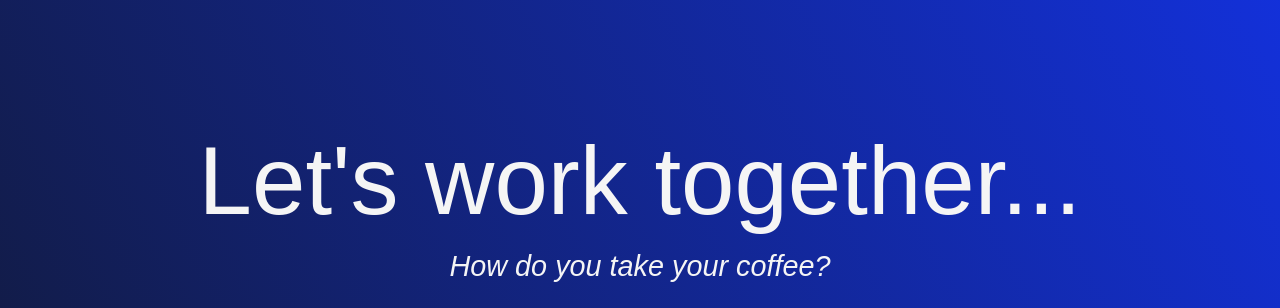
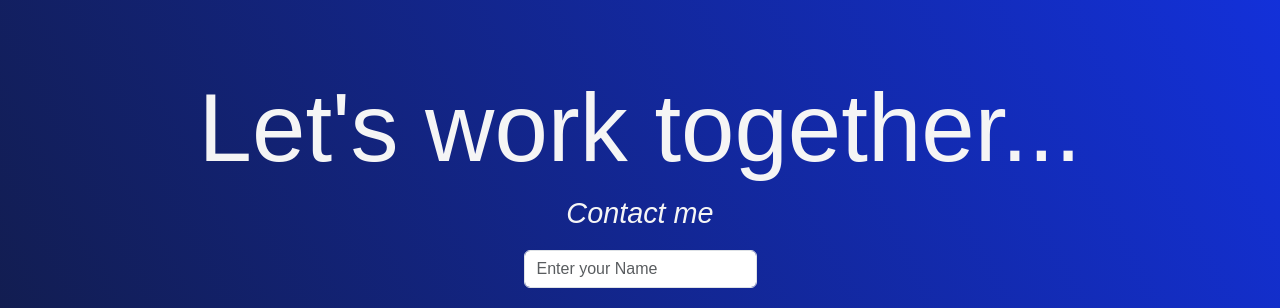
Before and after one commit to saiyskr/Portfolio-react, a React (Create React App) app: page / in a window 1280 px wide. Shown: the part 2454-2762 px from the top of the page. Built offline with nearby package versions, Linux system fonts and the light colour scheme.

Commit message:
added email service

```diff
--- a/package.json
+++ b/package.json
@@ -4,6 +4,7 @@
   "version": "0.1.0",
   "private": true,
   "dependencies": {
+    "@emailjs/browser": "^3.11.0",
     "@fortawesome/fontawesome-free": "^6.5.1",
     "@testing-library/jest-dom": "^5.17.0",
     "@testing-library/react": "^13.4.0",
--- a/src/App.css
+++ b/src/App.css
@@ -190,7 +190,7 @@ nav a {
   align-items: center;
   text-align: center;
   width: 100%;
-  height: 80vh;
+  height: 100vh;
   padding: 0 2rem;
   /* background: var(--main-gray) !important; */
   font-family: 'Poppins', sans-serif;
@@ -222,7 +222,8 @@ nav a {
   justify-content: center;
   width: 100%;
   max-width: 980px;
-  margin-top: 4rem;
+  padding-top: 4rem;
+  /* padding-bottom: 1rem; */
   flex-wrap: wrap;
 }
 
@@ -252,7 +253,7 @@ nav a {
   text-align: center;
   padding: 10rem 2rem;
   background-color: #000;
-  background-image: linear-gradient(62deg, #29194d 0%, #23083d 100%);
+  background-image: linear-gradient(62deg, #2c194d 0%, #23083d 100%);
 }
 .home-section{
   display: flex;
@@ -280,7 +281,15 @@ nav a {
   /* background-color: #000;
   background-image: linear-gradient(62deg, #3a3d40 0%, #181719 100%); */
   background-color: #000;
-  background-image: linear-gradient(62deg, #3a3d40 0%, #181719 100%);
+  background-image: linear-gradient(62deg, #214971 0%, #091e5d 100%);
   padding-top: 200px;
   padding-bottom: 200px;
 }
+.email-form{
+  font-size: medium;
+}
+.error {
+  color: red;
+  font-size: 14px;
+  margin-top: 5px;
+}
--- a/src/Contact.js
+++ b/src/Contact.js
@@ -1,30 +1,132 @@
+import React, { useRef, useState } from 'react';
+import emailjs from '@emailjs/browser';
 
-function Contact(){
-    return(
-      //   <div className='full-screen-text section-4' id = "contact">
-      //   <h4>Contact Me</h4>
+function Contact() {
+  const form = useRef();
+  const [loading, setLoading] = useState(false);
+  const [formData, setFormData] = useState({
+    name: '',
+    email: '',
+    message: '',
+  });
+  const [errors, setErrors] = useState({});
 
-      //     <strong><i className="fas fa-envelope bigger-icon"></i> :</strong>
-      //     <a href="mailto:syeruva2@buffalo.edu"><span>syeruva2@buffalo.edu</span></a>
+  const validateForm = () => {
+    let isValid = true;
+    const newErrors = {};
 
-      //     <strong><i className="fas fa-phone bigger-icon"></i> :</strong>
-      //     <a href="tel:+17169397219"><span>+1 (716) 939-7219</span></a>
+    // Validate name
+    if (!formData.name.trim()) {
+      isValid = false;
+      newErrors.name = 'Name is required';
+    }
 
-      //     <strong><i className="fab fa-linkedin bigger-icon"></i> :</strong>
-      //     <a href="https://www.linkedin.com/in/saikiranreddyy/" target="_blank" rel="noopener noreferrer"><span>LinkedIn Profile</span></a>
+    // Validate email
+    if (!formData.email.trim()) {
+      isValid = false;
+      newErrors.email = 'Email is required';
+    } else if (!/\S+@\S+\.\S+/.test(formData.email)) {
+      isValid = false;
+      newErrors.email = 'Invalid email address';
+    }
 
-      //     <strong><i className="fab fa-github bigger-icon"></i> :</strong>
-      //     <a href="https://github.com/saiyskr/" target="_blank" rel="noopener noreferrer"><span>GitHub Profile</span></a>
+    setErrors(newErrors);
+    return isValid;
+  };
 
-      //     <strong>Address:</strong>
-      //     Buffalo, New York , USA
+  const sendEmail = async (e) => {
+    e.preventDefault();
 
-      // </div>
-      <section id="contact" class="contact-section">
-  <div class="contact-section-header">
-    <h2>Let's work together...</h2>
-    <p>How do you take your coffee?</p>
-  </div>
+    if (!validateForm()) {
+      return;
+    }
+
+    setLoading(true);
+
+    try {
+      const result = await emailjs.sendForm('service_d7akce4', 'template_eiqlxwg', form.current, '8OgsQrHWvCaPJOcUy');
+      console.log(result.text);
+      console.log('Message sent!');
+      // Clear form inputs
+      form.current.reset();
+      setFormData({
+        name: '',
+        email: '',
+        message: '',
+      });
+    } catch (error) {
+      console.log(error.text);
+      console.log('Error sending message, try again!');
+    } finally {
+      setLoading(false);
+    }
+  };
+
+  const handleChange = (e) => {
+    setFormData({
+      ...formData,
+      [e.target.name]: e.target.value,
+    });
+
+    // Clear validation errors when the user starts typing
+    setErrors({
+      ...errors,
+      [e.target.name]: '',
+    });
+  };
+
+  return (
+    <section id="contact" className="contact-section">
+      <div className="contact-section-header">
+        <h2>Let's work together...</h2>
+        <p>Contact me</p>
+      </div>
+      <form ref={form} onSubmit={sendEmail}>
+        <div className="form-group email-form">
+          <input
+            type="text"
+            name="name"
+            className="form-control"
+            aria-label="Name"
+            aria-describedby="emailHelp"
+            placeholder="Enter your Name"
+            value={formData.name}
+            onChange={handleChange}
+          />
+          <span className="error">{errors.name}</span>
+          <br />
+        </div>
+        <div className="form-group">
+          <input
+            type="email"
+            className="form-control"
+            name="email"
+            aria-label="Email address"
+            aria-describedby="emailHelp"
+            placeholder="Enter your email"
+            value={formData.email}
+            onChange={handleChange}
+          />
+          <span className="error">{errors.email}</span>
+          <br />
+        </div>
+        <div className="form-group">
+          <textarea
+            name="message"
+            className="form-control"
+            rows="3"
+            aria-label="Email body"
+            placeholder="Write message..."
+            value={formData.message}
+            onChange={handleChange}
+            required
+          ></textarea>
+        </div>
+        <button type="submit" className="btn btn-primary">
+          {loading ? 'Sending...' : 'Send Message'}
+        </button>
+      </form>
+
   <div class="contact-links">
     <a
       href="https://www.linkedin.com/in/saikiranreddyy/"
@@ -40,13 +142,6 @@ function Contact(){
       rel="noopener noreferrer"
       ><i class="fab fa-github"></i> GitHub</a
     >
-    {/* <a
-      href="https://twitter.com/freecodecamp"
-      target="_blank"
-      class="btn contact-details"
-      rel="noopener noreferrer"
-      ><i class="fab fa-twitter"></i> Twitter</a
-    > */}
     <a href="mailto:syeruva2@buffalo.edu" class="btn contact-details"
       ><i class="fas fa-at"></i> Send a mail</a
     >
@@ -54,8 +149,9 @@ function Contact(){
       ><i class="fas fa-mobile-alt"></i> Call me</a
     >
   </div>
+
 </section>
     )
 
-}
+};
 export default Contact;
```
Also changed, not shown: 1 other file (tests, documents, lock files or other folders).
